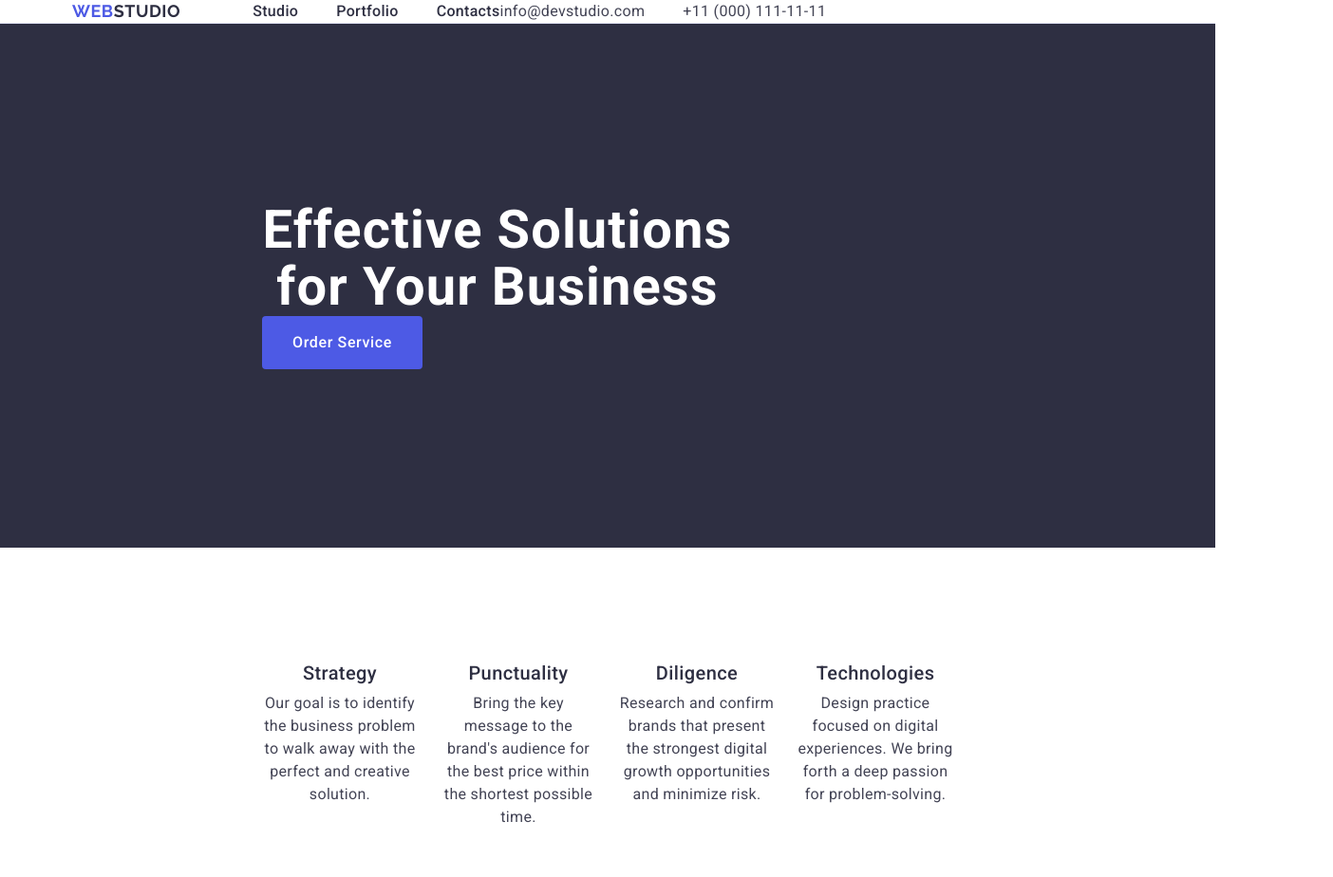
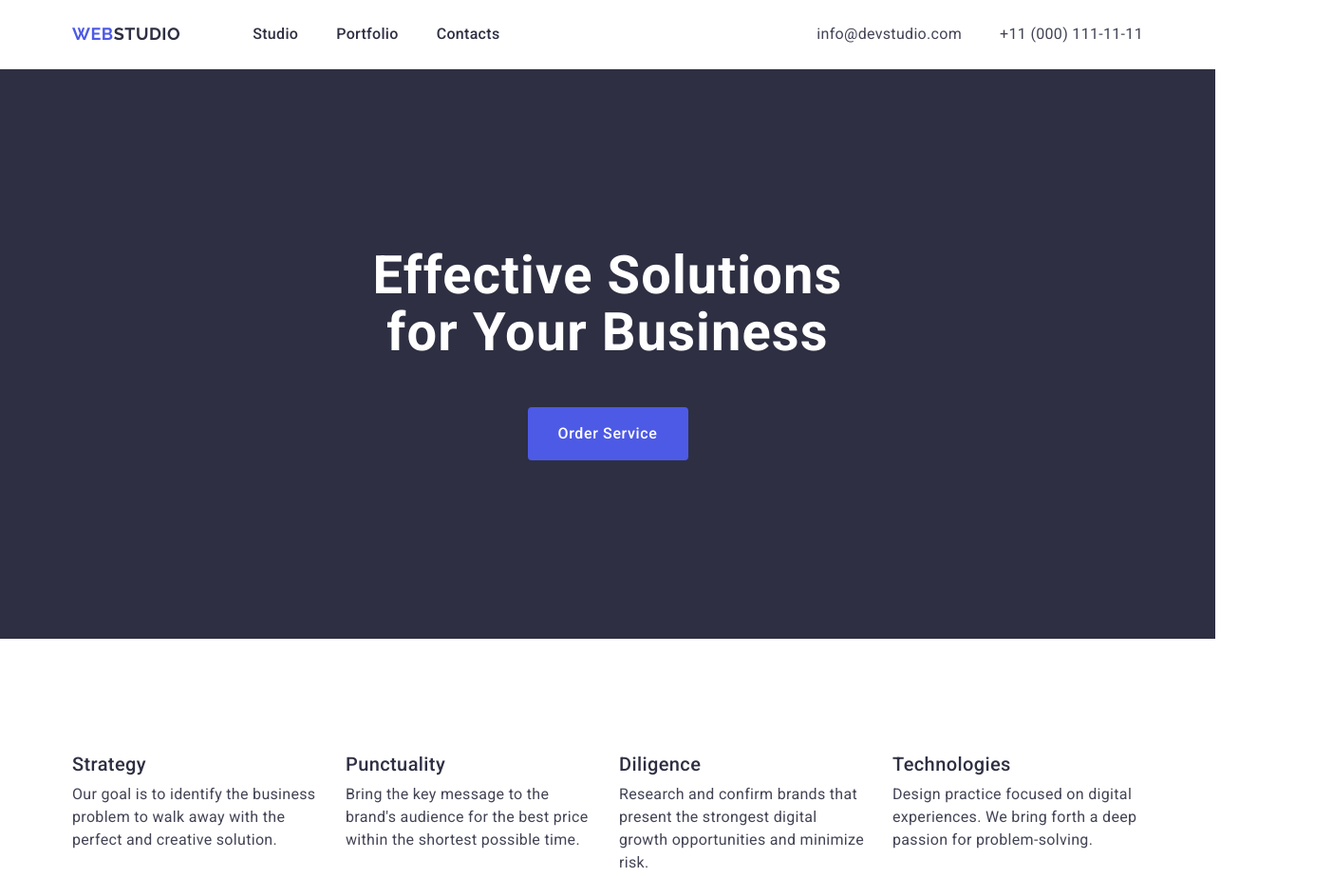
Before and after one commit to Mioshanika/goit-markup-hw-03, a plain HTML site: page index.html in a window 1280 px wide. Shown: the top 924 px of the page at 95% size, 1404 px wide, since content can reach past the window. Drawn offline with nearby package versions, Linux system fonts and the light colour scheme.

Commit message:
Final fixes. Thank you, Mentor! :)

```diff
--- a/css/styles.css
+++ b/css/styles.css
@@ -16,20 +16,21 @@ ul li { list-style-type: none; }
 img { display: block; }
 
 .container {
-    max-width: 100%;
-    padding-left: 156px;
-    padding-right: 156px;
-    margin-left: 120px;
-    margin-right: 120px;
+    max-width: 1158px;
+    padding-left: 15px;
+    padding-right: 15px;
+    margin-left: auto;
+    margin-right: auto;
 }
 .headr { border-bottom: 1px solid #e7e9fc; }
 .headr-box {
     margin: 0 auto;
     padding: 0 15px;
-    width: 1158px;
     display: flex;
+    align-items: center;
 }
 .headr-nav {
+    margin-right: auto;
     display: flex;
     align-items: center;
 }
@@ -57,6 +58,7 @@ img { display: block; }
     line-height: 1.5;
     letter-spacing: .02em;
     color: #2e2f42;
+    display: block;
 }
 .navlink:hover,
 .navlink:focus {
@@ -85,6 +87,7 @@ img { display: block; }
     background-color: #2e2f42;
 }
 .order-btn {
+    margin: 0 auto;
     min-width: 169px;
     height: 56px;
     font-weight: 500;
@@ -137,7 +140,10 @@ img { display: block; }
 .team-cards-li:last-child {
     margin-right: 0;
 }
-.team-card-container { padding: 32px 0; }
+.team-card-container {
+    padding: 32px 0;
+    text-align: center;
+}
 .sectn-portfolio { padding: 120px 0 120px 0; }
 .projects-list {
     display: flex;
@@ -162,9 +168,9 @@ img { display: block; }
     line-height: 1.5;
     letter-spacing: .02em;
     color: #434455;
-    text-align: center;
 }
 .hdrone {
+    margin: 0 auto 48px auto;
     max-width: 496px;
     font-weight: 700;
     font-size: 56px;
@@ -190,7 +196,6 @@ img { display: block; }
     line-height: 1.2;
     letter-spacing: .02em;
     color: #2e2f42;
-    text-align: center;
 }
 .footr {
     padding: 100px 0;
@@ -211,6 +216,7 @@ img { display: block; }
     color: #f4f4fd;
 }
 .footr-note {
+    max-width: 264px;
     font-size: 16px;
     line-height: 1.5;
     letter-spacing: .02em;
--- a/index.html
+++ b/index.html
@@ -54,7 +54,7 @@
       <!-- Principles -->
       <section class="sectn-principles">
         <div class="container">
-          <h2 class="visually-hidden">Title</h2>
+          <h2 class="visually-hidden">Our Principles</h2>
           <ul class="princpl-cards">
             <li class="princpl-card">
               <h3 class="hdrthree">Strategy</h3>
```
Also changed, not shown: 1 other file.
